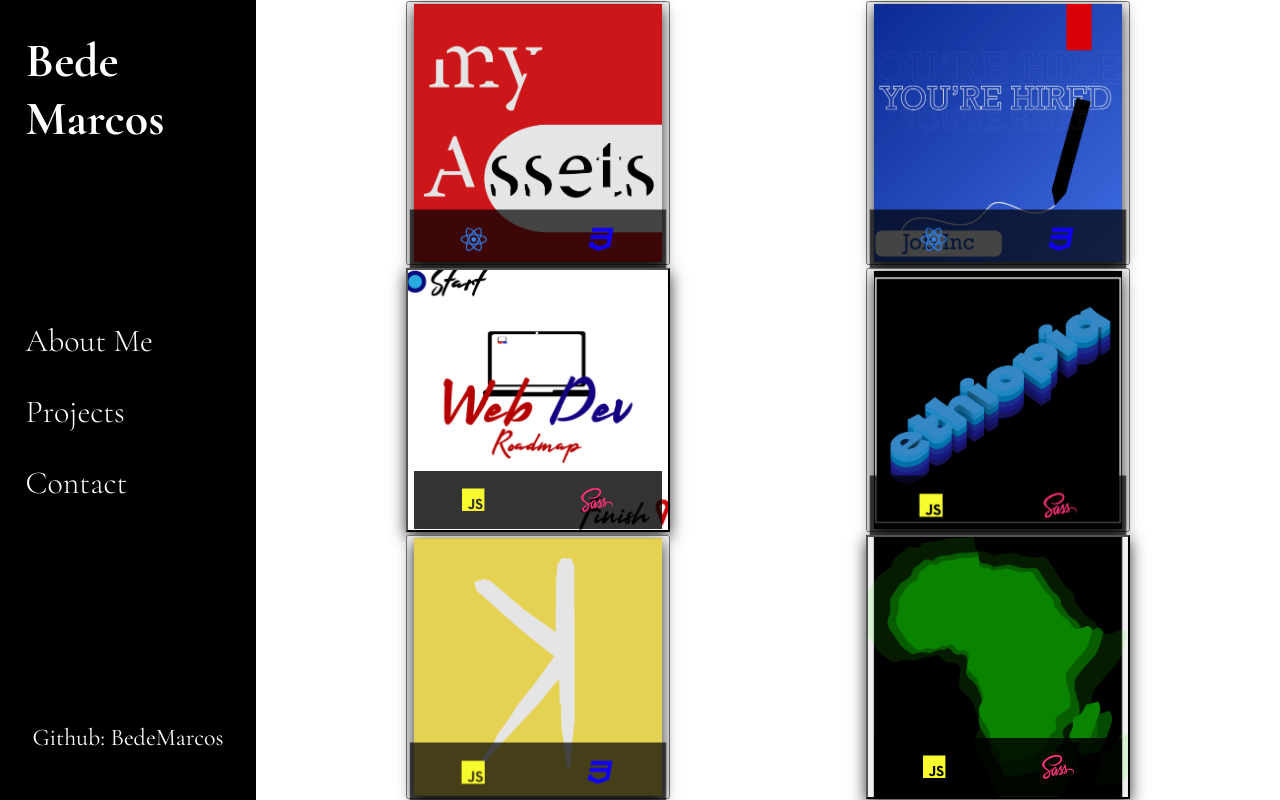
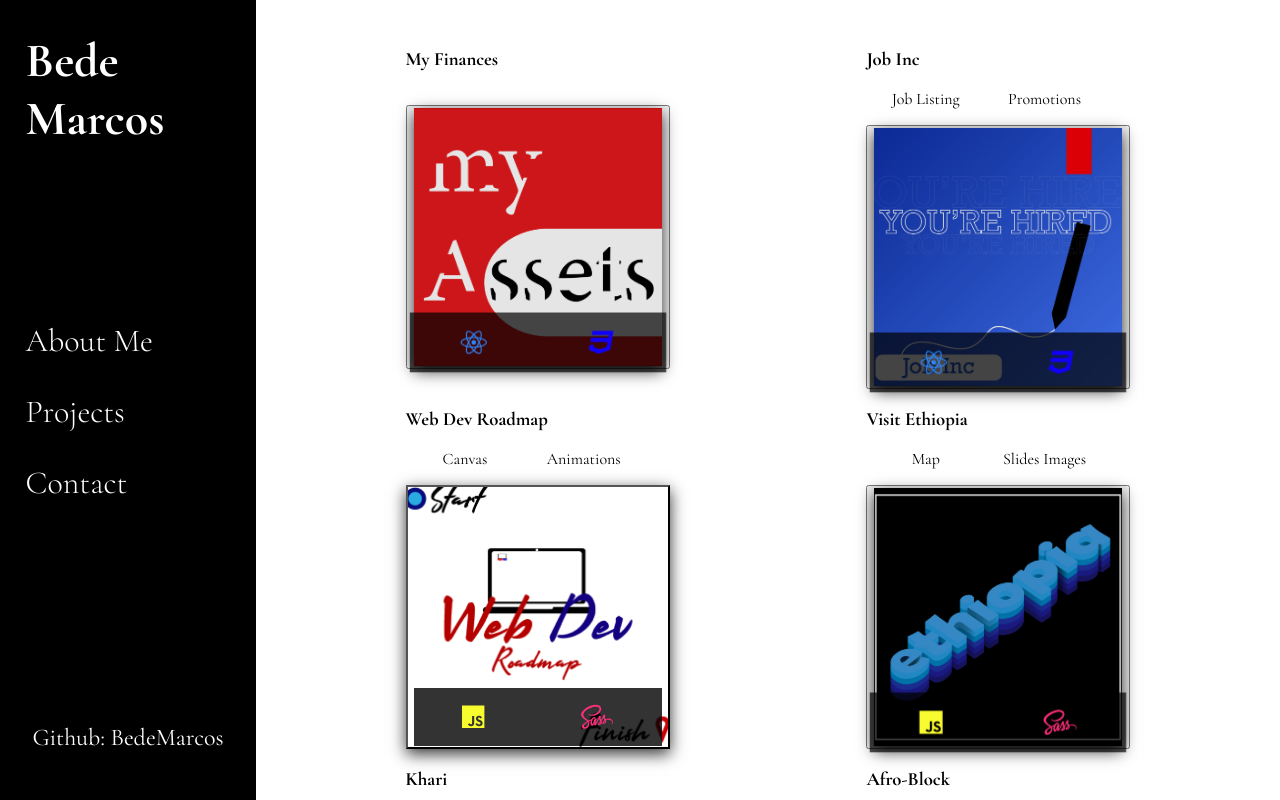
Before and after one commit to BedeMS/Portfolio, a React (Create React App) app: page /Projects in a window 1280 px wide. Built offline with nearby package versions, Linux system fonts and the light colour scheme.

Commit message:
Added Titles to Project Page and Edited margins for Projects. Added Skills Array to each Project Data

```diff
--- a/src/components/Project/Project.css
+++ b/src/components/Project/Project.css
@@ -1,16 +1,26 @@
 .Project {
   width: 50%;
+  height: auto;
   /* height: 100%; */
   /* margin: 1rem auto; */
   /* border: 1px solid #000000; */
 }
 
+.Project__card-skills {
+  display: flex;
+  margin-bottom: 1rem;
+}
+
+.Project__card-skills p {
+  width: 45%;
+  text-align: center;
+}
+
 .Project__card {
   width: 16.5rem;
   height: 16.5rem;
-  margin: 0 auto;
+  margin: 3rem auto 3rem;
 }
-
 
 @media screen and (max-width: 1136px) {
   .Project__card {
@@ -35,6 +45,9 @@
     width: 17.5rem;
     height: 17.5rem;
   }
+  .Project__card-skills p {
+    width: 100%;
+  }
 }
 
 @media screen and (max-width: 500px) {
--- a/src/components/Project/Project.js
+++ b/src/components/Project/Project.js
@@ -7,6 +7,10 @@ function Project(props) {
   return (
     <div className="Project">
       <div className="Project__card">
+        <h3>{props.title}</h3>
+        <div className="Project__card-skills">
+          {props.skills && props.skills.map((skill) => <p>{skill}</p>)}
+        </div>
         {props.zoom ? (
           <ZoomCard
             id={props.id}
--- a/src/data/afroBlock/afroBlock.js
+++ b/src/data/afroBlock/afroBlock.js
@@ -9,6 +9,7 @@ const afroBlock = {
   id: "afroBlock",
   title: "Afro-Block",
   stack: ["js", "sass"],
+  skills: ["Business Registration Form"],
   backgroundImg: afroblockBackground,
   link: "https://www.afro-block.co",
   github: "https://www.github.com/BedeMS/afro-block",
--- a/src/data/jobInc/jobInc.js
+++ b/src/data/jobInc/jobInc.js
@@ -12,6 +12,7 @@ const jobInc = {
   id: "jobInc",
   title: "Job Inc",
   stack: ["react", "css3"],
+  skills: ["Job Listing", "Promotions"],
   backgroundImg: jobIncBackground,
   link: "https://www.job-inc.com",
   github: "https://www.github.com/BedeMS/Job-Inc",
--- a/src/data/khari/khari.js
+++ b/src/data/khari/khari.js
@@ -11,6 +11,7 @@ const khari = {
   id: "khari",
   title: "Khari",
   stack: ["js", "css3"],
+  skills: ["E-Commerce"],
   backgroundImg: khariBackground,
   link: "https://www.khari.ca",
   github: "https://www.github.com/BedeMS/khari",
--- a/src/data/visitEthiopia/visitEthiopia.js
+++ b/src/data/visitEthiopia/visitEthiopia.js
@@ -10,6 +10,7 @@ const visitEthiopia = {
   id: "visitEthiopia",
   title: "Visit Ethiopia",
   stack: ["js", "sass"],
+  skills: ["Map", "Slides Images"],
   backgroundImg: visitEthiopiaBackground,
   link: "https://www.visit-Ethiopia.org",
   github: "https://www.github.com/BedeMS/visitEthiopia",
--- a/src/data/webDev/webDev.js
+++ b/src/data/webDev/webDev.js
@@ -10,6 +10,7 @@ const webDev = {
   id: "webDev",
   title: "Web Dev Roadmap",
   stack: ["js", "sass"],
+  skills: ["Canvas", "Animations"],
   backgroundImg: webdevBackground,
   link: "https://www.webdevroadmaps.com",
   github: "https://www.github.com/BedeMS/roadmap",
```
